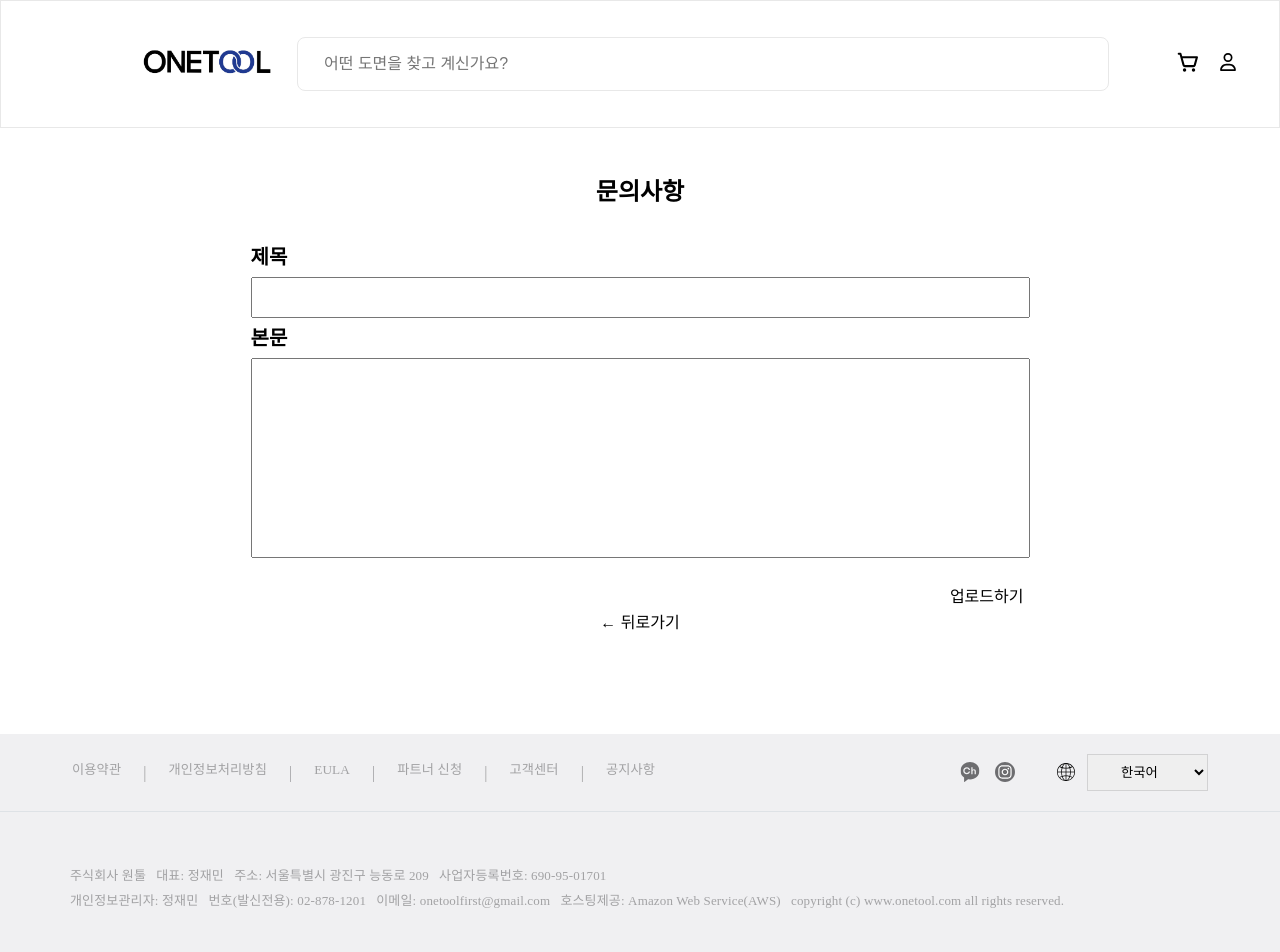
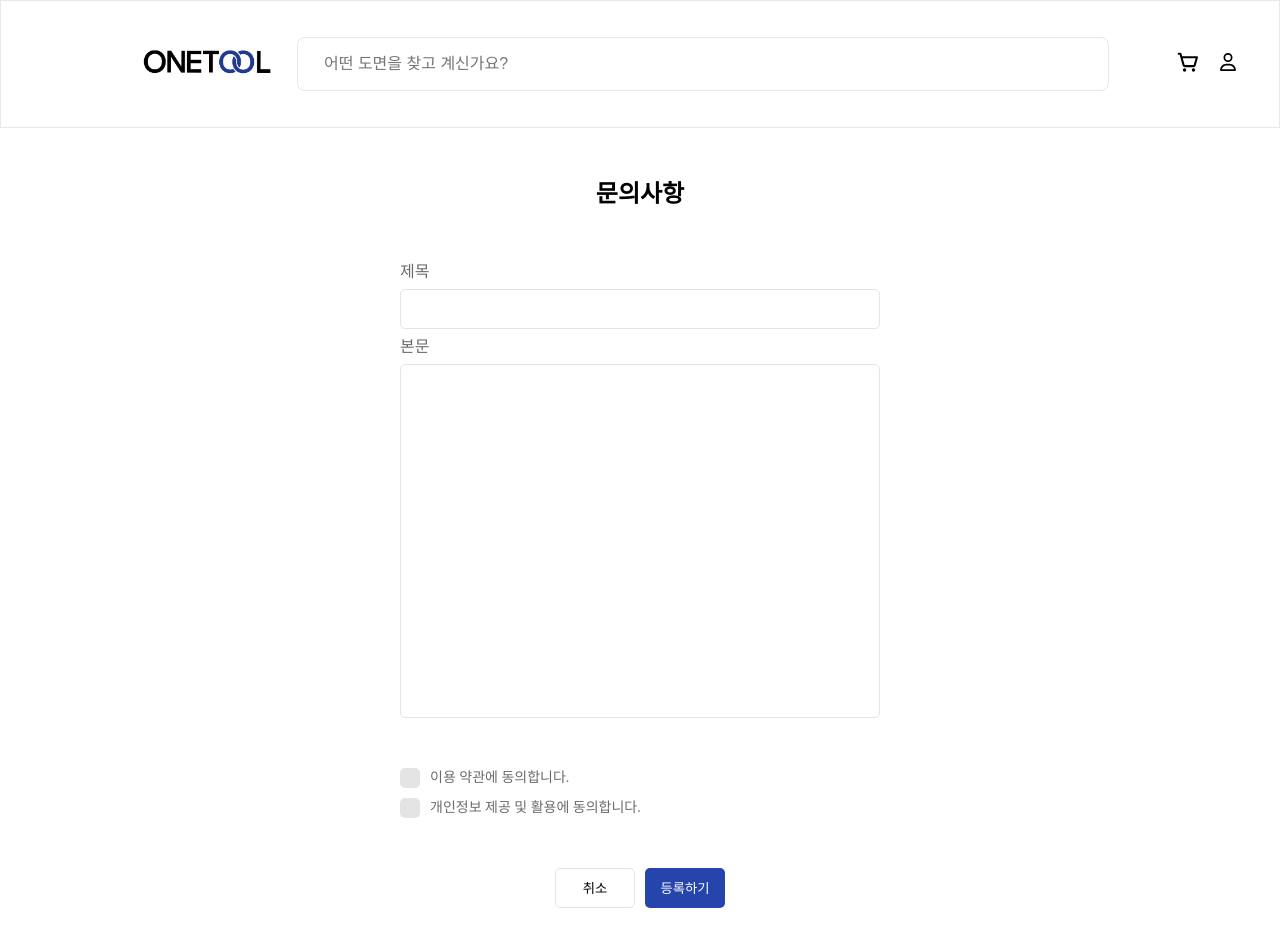
Before and after one commit to mete0rfish/onetool-frontend, a React (Create React App) app: page /faq/write in a window 1280 px wide. Shown: the top 952 px of the page. Built offline with nearby package versions, Linux system fonts and the light colour scheme; a web font is replaced by a local one.

Commit message:
feat: 문의사항작성 페이지 레이아웃

```diff
--- a/src/components/CenterLayout.tsx
+++ b/src/components/CenterLayout.tsx
@@ -14,7 +14,7 @@ const MainContent = styled.div`
   flex-direction: column;
   justify-content: center;
   flex: 1;
-  padding: 50px 250px 100px 250px;
+  padding: 50px 400px 100px 400px;
 
   @media (min-width: 1920px) and (min-height: 1080px) {
     padding: 50px 570px 100px 570px; /* 1920x1080 해상도일 때 패딩 값 변경 */
--- a/src/components/Footer.tsx
+++ b/src/components/Footer.tsx
@@ -2,6 +2,7 @@ import React from "react";
 import styled from "styled-components";
 import { RiKakaoTalkLine } from "react-icons/ri";
 import { FaInstagram } from "react-icons/fa";
+import { Link } from "react-router-dom";
 
 const FooterContainer = styled.footer`
   background-color: #f0f0f2;
@@ -36,7 +37,7 @@ const ButtonContainer = styled.div`
   }
 `;
 
-const Button = styled.a`
+const Button = styled(Link)`
   font-weight: 400;
   font-size: 13.23px;
   line-height: 14px;
@@ -101,11 +102,11 @@ const Footer = () => {
     <FooterContainer>
       <TopContainer>
         <ButtonContainer>
-          <Button href="#!">이용약관</Button>|
-          <Button href="#!">개인정보처리방침</Button>|
-          <Button href="#!">EULA</Button>|<Button href="#!">파트너 신청</Button>
-          |<Button href="#!">고객센터</Button>|
-          <Button href="#!">공지사항</Button>
+          <Button to={""}>이용약관</Button>|
+          <Button to={""}>개인정보처리방침</Button>|
+          <Button to={""}>EULA</Button>|<Button to={""}>파트너 신청</Button>|
+          <Button to={"/faq"}>고객센터</Button>|
+          <Button to={"/faq"}>공지사항</Button>
         </ButtonContainer>
         <RightIcons>
           <IconContainer>
--- a/src/index.tsx
+++ b/src/index.tsx
@@ -7,7 +7,6 @@ const GlobalStyle = createGlobalStyle`
 @font-face {
     font-family: 'Pretendard-Regular';
     src: url('https://fastly.jsdelivr.net/gh/Project-Noonnu/noonfonts_2107@1.1/Pretendard-Regular.woff') format('woff');
-    font-weight: 400;
     font-style: normal;
 }
 html, body, div, span, applet, object, iframe,
--- a/src/pages/faq/FAQ.tsx
+++ b/src/pages/faq/FAQ.tsx
@@ -5,6 +5,7 @@ export const Title = styled.h2`
   font-size: 24px;
   font-weight: 700;
   text-align: center;
+  line-height: 33.6px;
 `;
 
 const SearchContainer = styled.div`
--- a/src/pages/faq/FAQDetail.tsx
+++ b/src/pages/faq/FAQDetail.tsx
@@ -1,7 +1,6 @@
 import styled from "styled-components";
 import { Wrapper as FAQWrapper } from "./FAQ"; // FAQ에서 export한 Title과 Wrapper를 import합니다.
 import { Link } from "react-router-dom";
-import FaqBackButton from "./components/FaqBackButton";
 
 const Container = styled.div`
   display: flex;
--- a/src/pages/faq/WriteFAQ.tsx
+++ b/src/pages/faq/WriteFAQ.tsx
@@ -1,13 +1,18 @@
 import styled from "styled-components";
-import { Title, Wrapper } from "./FAQ";
-import { Link } from "react-router-dom";
-import FaqBackButton from "./components/FaqBackButton";
+import { Title } from "./FAQ";
 
 const Container = styled.div`
   display: flex;
   flex-direction: column;
   align-items: center;
   justify-content: center;
+`;
+
+const Wrapper = styled.div`
+  display: flex;
+  flex-direction: column;
+  margin-top: 50px;
+  width: 100%;
 `;
 
 const FAQForm = styled.form`
@@ -17,26 +22,84 @@ const FAQForm = styled.form`
 `;
 
 const Label = styled.label`
-  font-size: 20px;
-  font-weight: 700;
+  font-size: 16px;
+  font-weight: 400;
+  color: #6b6b6b;
 `;
 
 const Input = styled.input`
-  width: 779px;
-  height: 41px;
+  width: 100%;
+  height: 40px;
+  border: 1px solid #e4e4e4;
+  border-radius: 5px;
+  padding: 10px 12px;
+
+  @media (min-width: 1920px) and (min-height: 1080px) {
+    width: 779px;
+    height: 40px;
+  }
 `;
 
 const TextArea = styled.textarea`
-  width: 779px;
-  height: 200px;
+  width: 100%;
+  height: 354px;
+  padding: 10px 12px;
+  border: 1px solid #e4e4e4;
+  border-radius: 5px;
   resize: none;
+
+  @media (min-width: 1920px) and (min-height: 1080px) {
+    width: 779px;
+    height: 354px;
+  }
 `;
 
-const UploadButton = styled.button`
-  font-size: 16px;
-  font-weight: 400;
-  margin-top: 24px;
-  margin-left: auto;
+const CheckBoxWrapper = styled.div`
+  align-self: flex-start;
+  display: flex;
+  flex-direction: column;
+  margin-top: 50px;
+  margin-bottom: 50px;
+  gap: 10px;
+  div {
+    display: flex;
+    align-items: center;
+    gap: 10px;
+    p {
+      font-weight: 400;
+      color: #6b6b6b;
+      font-size: 14px;
+    }
+  }
+`;
+
+const CheckBox = styled.input.attrs({ type: "checkbox" })`
+  width: 20px;
+  height: 20px;
+  border-radius: 5px;
+  background-color: #e4e4e4;
+  border: none;
+  margin: 0;
+  appearance: none; /* 기본 체크박스 스타일 제거 */
+  cursor: pointer;
+
+  &:checked {
+    background-color: #2645ac; /* 체크되었을 때의 백그라운드 색상 */
+  }
+`;
+
+const ButtonWrapper = styled.div`
+  display: flex;
+  gap: 10px;
+`;
+
+const Button = styled.button`
+  width: 80px;
+  height: 40px;
+  display: flex;
+  justify-content: center;
+  align-items: center;
+  border-radius: 5px;
 `;
 
 const WriteFAQ = () => {
@@ -50,11 +113,23 @@ const WriteFAQ = () => {
           <Label>본문</Label>
           <TextArea />
         </FAQForm>
-        <UploadButton>업로드하기</UploadButton>
       </Wrapper>
-      <Link to={"/faq"}>
-        <FaqBackButton>&larr; 뒤로가기</FaqBackButton>
-      </Link>
+      <CheckBoxWrapper>
+        <div>
+          <CheckBox type="checkbox" />
+          <p>이용 약관에 동의합니다.</p>
+        </div>
+        <div>
+          <CheckBox type="checkbox" />
+          <p>개인정보 제공 및 활용에 동의합니다.</p>
+        </div>
+      </CheckBoxWrapper>
+      <ButtonWrapper>
+        <Button style={{ border: "1px solid #E4E4E4" }}>취소</Button>
+        <Button style={{ backgroundColor: "#2645AC", color: "white" }}>
+          등록하기
+        </Button>
+      </ButtonWrapper>
     </Container>
   );
 };
```
